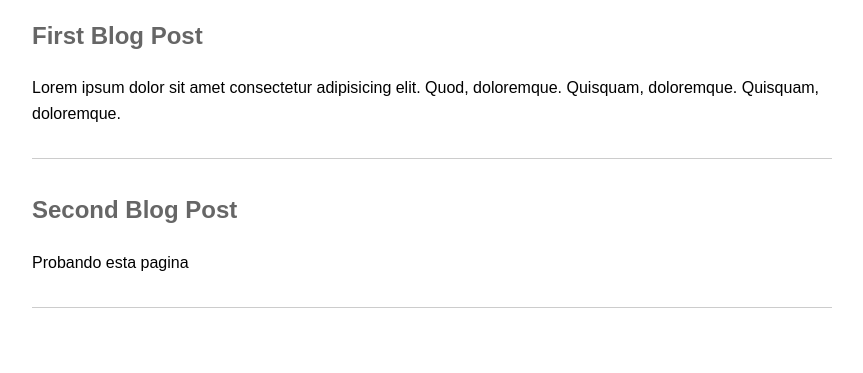
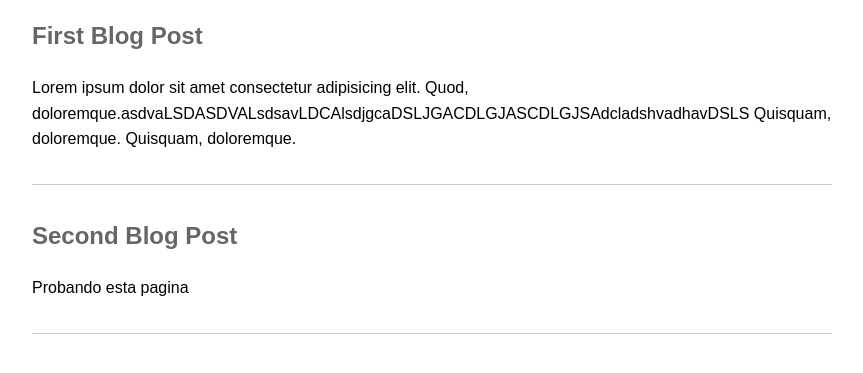
Before and after one commit to FabrizioAlfaro/The_Mechatronicstest, a plain HTML site: page index.html in a window 1280 px wide. Shown: the part 149-522 px from the top of the page, without its empty margins (208-1071 px from the left). Drawn offline with Linux system fonts and the light colour scheme.

Commit message:
Add files via upload

```diff
--- a/index.html
+++ b/index.html
@@ -40,7 +40,7 @@
             <h2>First Blog Post</h2>
             <p>
                 Lorem ipsum dolor sit amet consectetur adipisicing elit.
-                Quod, doloremque.
+                Quod, doloremque.asdvaLSDASDVALsdsavLDCAlsdjgcaDSLJGACDLGJASCDLGJSAdcladshvadhavDSLS
                 Quisquam, doloremque.
                 Quisquam, doloremque.
             </p>
```
